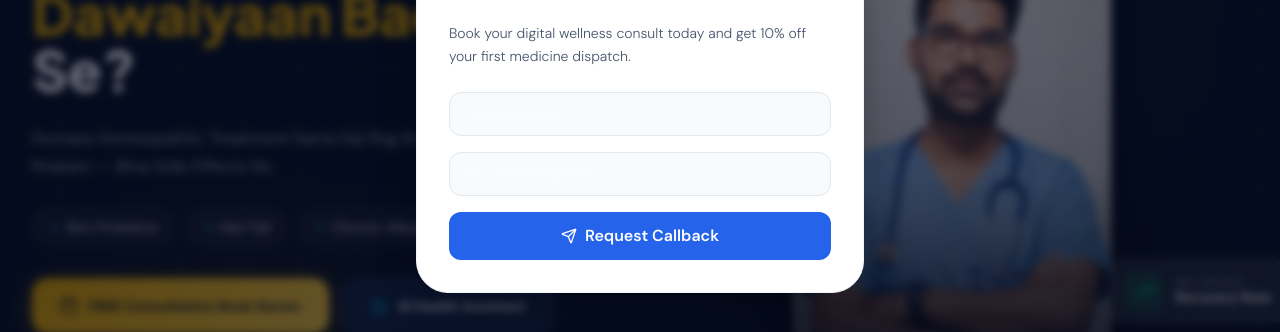
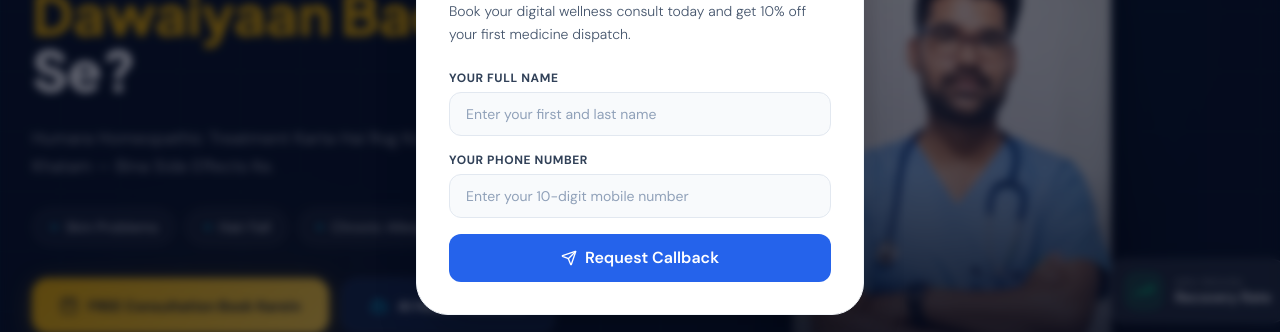
Before and after one commit to DreamFaang78/iqbal-client, a Next.js app: page / in a window 1280 px wide. Shown: the part 298-630 px from the top of the page. Built offline with nearby package versions, Linux system fonts and the light colour scheme; no server answers; the database is empty.

Commit message:
style: add explicit visible labels and distinct text colors to callback popup inputs

```diff
--- a/components/PopupManager.tsx
+++ b/components/PopupManager.tsx
@@ -167,26 +167,36 @@ export default function PopupManager() {
                   </button>
                 </div>
               ) : (
-                <form onSubmit={handleLeadSubmit} className="space-y-4">
+                <form onSubmit={handleLeadSubmit} className="space-y-4 text-left">
+                  <div className="space-y-1.5">
+                    <label className="block text-xs font-bold text-slate-700 uppercase tracking-wider">
+                      Your Full Name
+                    </label>
                     <input
                       type="text"
                       required
-                    placeholder="Your Full Name"
+                      placeholder="Enter your first and last name"
                       value={formData.name}
                       onChange={(e) => setFormData({ ...formData, name: e.target.value })}
-                    className="w-full h-11 px-4 bg-slate-50 border border-slate-200 rounded-xl text-sm focus:border-brand-blue focus:outline-none"
+                      className="w-full h-11 px-4 bg-slate-50 border border-slate-200 rounded-xl text-sm text-slate-800 placeholder:text-slate-400 focus:border-brand-blue focus:outline-none"
                     />
+                  </div>
+                  <div className="space-y-1.5">
+                    <label className="block text-xs font-bold text-slate-700 uppercase tracking-wider">
+                      Your Phone Number
+                    </label>
                     <input
                       type="tel"
                       required
-                    placeholder="Your Phone Number"
+                      placeholder="Enter your 10-digit mobile number"
                       value={formData.phone}
                       onChange={(e) => setFormData({ ...formData, phone: e.target.value })}
-                    className="w-full h-11 px-4 bg-slate-50 border border-slate-200 rounded-xl text-sm focus:border-brand-blue focus:outline-none"
+                      className="w-full h-11 px-4 bg-slate-50 border border-slate-200 rounded-xl text-sm text-slate-800 placeholder:text-slate-400 focus:border-brand-blue focus:outline-none"
                     />
+                  </div>
                   <button
                     type="submit"
-                    className="w-full h-12 bg-brand-blue hover:bg-brand-blue/90 text-white rounded-xl font-semibold flex items-center justify-center space-x-2 transition-all"
+                    className="w-full h-12 mt-2 bg-brand-blue hover:bg-brand-blue/90 text-white rounded-xl font-semibold flex items-center justify-center space-x-2 transition-all cursor-pointer"
                   >
                     <Send className="h-4 w-4" />
                     <span>Request Callback</span>
```
Lines whose indentation alone changed are shown as unchanged.
